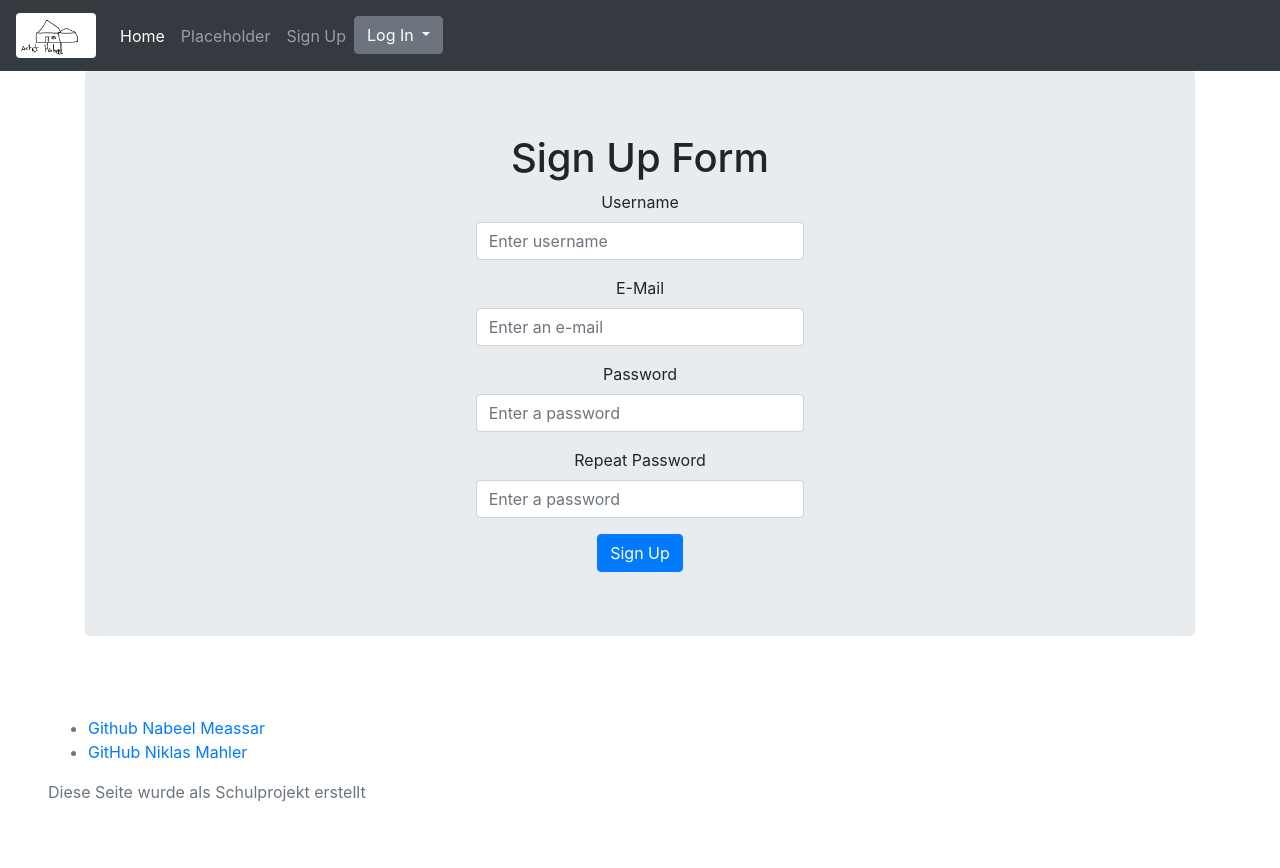
After one commit to niklas141219971/HP-Home-Planning, a PHP site: page /signup.php in a window 1280 px wide. The commit adds this page. Run offline with PHP 8.4, Linux system fonts and the light colour scheme.

Commit message:
adding Signup page and Login-Dropdown-Menu

```diff
--- a/src/footer.php
+++ b/src/footer.php
@@ -7,5 +7,10 @@
             <p> Diese Seite wurde als Schulprojekt erstellt </p>
         </div>
     </footer>
+
+   <!-- JS, Popper.js, and jQuery || Bootstrap-->
+    <script src="https://code.jquery.com/jquery-3.5.1.slim.min.js" integrity="sha384-DfXdz2htPH0lsSSs5nCTpuj/zy4C+OGpamoFVy38MVBnE+IbbVYUew+OrCXaRkfj" crossorigin="anonymous"></script>
+    <script src="https://cdn.jsdelivr.net/npm/popper.js@1.16.1/dist/umd/popper.min.js" integrity="sha384-9/reFTGAW83EW2RDu2S0VKaIzap3H66lZH81PoYlFhbGU+6BZp6G7niu735Sk7lN" crossorigin="anonymous"></script>
+    <script src="https://stackpath.bootstrapcdn.com/bootstrap/4.5.2/js/bootstrap.min.js" integrity="sha384-B4gt1jrGC7Jh4AgTPSdUtOBvfO8shuf57BaghqFfPlYxofvL8/KUEfYiJOMMV+rV" crossorigin="anonymous"></script>
 </body>
 </html>
--- a/src/header.php
+++ b/src/header.php
@@ -4,7 +4,8 @@
   <meta charset="utf-8">
   <meta name="viewport" content="width=device-width, initial-scale=1.0">
   <title>HP - Home Planning</title>
-  <link rel ="stylesheet" href="https://stackpath.bootstrapcdn.com/bootstrap/4.5.2/css/bootstrap.min.css">
+  <link rel="stylesheet" href="https://stackpath.bootstrapcdn.com/bootstrap/4.5.2/css/bootstrap.min.css" integrity="sha384-JcKb8q3iqJ61gNV9KGb8thSsNjpSL0n8PARn9HuZOnIxN0hoP+VmmDGMN5t9UJ0Z" crossorigin="anonymous">
+  <link rel ="stylesheet" href="style.css">
 </head>
 
 <body>
@@ -16,8 +17,29 @@
             <div class="navbar-nav">
                 <a class="nav-item nav-link active" href="index.php">Home</a>
                 <a class="nav-item nav-link" href="#">Placeholder</a>
-                <a class="nav-item nav-link" href="#">Placeholder</a>
-                <a class="nav-item nav-link navitem-right" href="#">Signup</a>
+                <a class="nav-item nav-link" href="signup.php">Sign Up</a>
+
+                <div class="dropdown">
+                    <button class="btn btn-secondary dropdown-toggle" type="button" id="dropdownMenuButton" data-toggle="dropdown" aria-haspopup="true" aria-expanded="false">
+                        Log In
+                    </button>
+
+                    <div class="dropdown-menu dropdown-menu-right" data-display="static" aria-labelledby="dropdownMenuButton">
+                        <form class="dropdown-item px-4 py-3">
+                            <div class="form-group">
+                                <label for="usernameDropdown">Username</label>
+                                <input type="text" class="form-control" id="inputUsername"  placeholder="username">
+                            </div>
+                            <div class="form-group">
+                                <label for="passwordDropdown">Password</label>
+                                <input type="password" class="form-control" id="password"  placeholder="password">
+                            </div>
+
+                            <button class="btn btn-primary" type="submit">Login</button>
+                        </form>
+                    </div>
+                </div>
+
             </div>
         </nav>
     </header>
--- a/src/index.php
+++ b/src/index.php
@@ -1,9 +1,8 @@
 <?php
     require_once('header.php');
 ?>
-
+<main role="main" class="container">
     <div class="jumbotron">
-    <main>
     <article>
         <h1>Erste Testseite</h1>
         <h2>HTML-Struktur ohne Backend</h2>
@@ -66,8 +65,9 @@
         <p>HODOR</p>
         <p>HODOR</p>
     </article>
+    </div>
 </main>
-</div>
+
 
 <?php
     require_once('footer.php');
--- /dev/null
+++ b/src/signup.php
@@ -0,0 +1,46 @@
+<?php
+    require_once('header.php');
+?>
+
+<main role="main" class="container">
+    <div class="jumbotron">
+        <div class="row">
+            <div class="col-4">
+
+            </div>
+            <div class="col">
+                <div class="signup-container">
+                    <h1>Sign Up Form</h1>
+
+                    <form action ="signup.create.php">
+                        <div class="form-group">
+                            <label for="username">Username</label>
+                            <input type="text" class="form-control" id="inputUsername"  placeholder="Enter username">
+                        </div>
+                        <div class="form-group">
+                            <label for="email">E-Mail</label>
+                            <input type="text" class="form-control" id="inputemail"  placeholder="Enter an e-mail">
+                        </div>
+                        <div class="form-group">
+                            <label for="password">Password</label>
+                            <input type="password" class="form-control" id="password"  placeholder="Enter a password">
+                        </div>
+                        <div class="form-group">
+                            <label for="passwordRepeat">Repeat Password</label>
+                            <input type="password" class="form-control" id="passwordRepeat"  placeholder="Enter a password">
+                        </div>
+                       <button class="btn btn-primary" type="submit">Sign Up</button>
+                    </form>
+                </div>
+            </div>
+            <div class="col-4">
+
+            </div>
+        </div>
+    </div>
+</main>
+
+
+<?php
+    require_once('footer.php');
+?>
--- /dev/null
+++ b/src/style.css
@@ -0,0 +1,17 @@
+body {
+    padding-top: 70px;
+  }
+  @media (max-width: 979px) {
+    body {
+      padding-top: 175px;
+    }
+}
+
+.navbar .navbar-nav .dropdown{
+    float: right;
+}
+
+.signup-container{
+    align-items: center;
+    text-align: center;
+}
```
Lines whose indentation alone changed are shown as unchanged.
